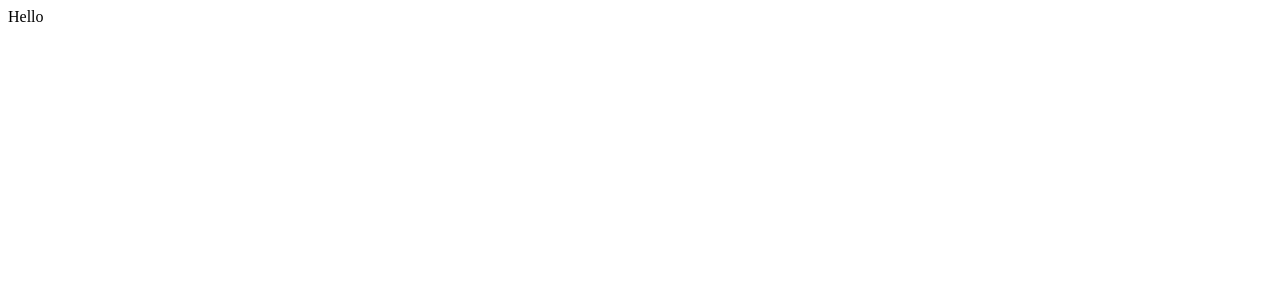
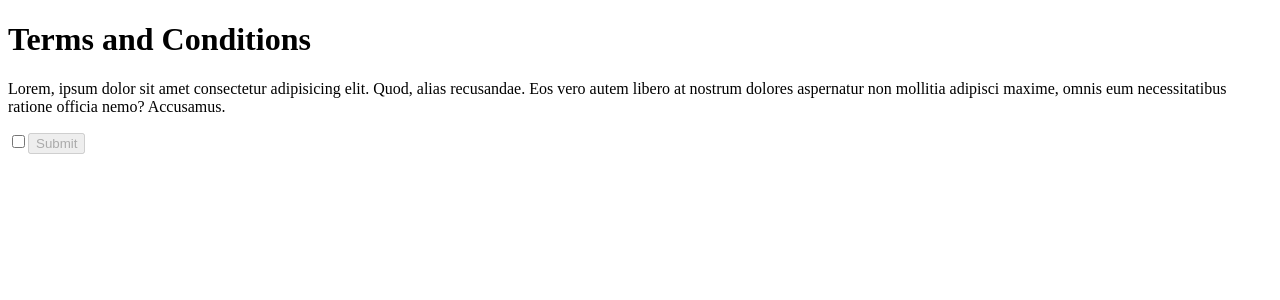
Before and after one commit to proniraj/react-testing, a React (Vite) app: page / in a window 1280 px wide. Shown: the top 300 px of the page. Built offline with nearby package versions, Linux system fonts and the light colour scheme.

Commit message:
Add @testing-library/user-event package and update dependencies

```diff
--- a/package.json
+++ b/package.json
@@ -35,6 +35,7 @@
     "@eslint/js": "^9.0.0",
     "@testing-library/jest-dom": "^6.4.2",
     "@testing-library/react": "^15.0.0",
+    "@testing-library/user-event": "^14.5.2",
     "@types/react": "^18.2.75",
     "@types/react-dom": "^18.2.24",
     "@typescript-eslint/eslint-plugin": "^6.21.0",
--- /dev/null
+++ b/src/app.tsx
@@ -0,0 +1,7 @@
+import TermsAndCondition from './components/TermsAndCondition';
+
+const App = () => {
+  return <TermsAndCondition />;
+};
+
+export default App;
--- /dev/null
+++ b/src/components/TermsAndCondition.tsx
@@ -0,0 +1,21 @@
+import { Fragment, useState } from 'react';
+
+const TermsAndCondition = () => {
+  const [isChecked, setIsChecked] = useState<boolean>(false);
+
+  return (
+    <Fragment>
+      <h1>Terms and Conditions</h1>
+      <p>
+        Lorem, ipsum dolor sit amet consectetur adipisicing elit. Quod, alias recusandae. Eos vero autem libero at
+        nostrum dolores aspernatur non mollitia adipisci maxime, omnis eum necessitatibus ratione officia nemo?
+        Accusamus.
+      </p>
+      <input type="checkbox" id="agree" checked={isChecked} onChange={() => setIsChecked(!isChecked)} />
+
+      <button disabled={!isChecked}>Submit</button>
+    </Fragment>
+  );
+};
+
+export default TermsAndCondition;
--- a/src/main.tsx
+++ b/src/main.tsx
@@ -1,4 +1,9 @@
 import React from 'react';
 import ReactDOM from 'react-dom/client';
+import App from './app';
 
-ReactDOM.createRoot(document.getElementById('root')!).render(<React.StrictMode>Hello</React.StrictMode>);
+ReactDOM.createRoot(document.getElementById('root')!).render(
+  <React.StrictMode>
+    <App />
+  </React.StrictMode>
+);
```
Also changed, not shown: 2 other files (tests, documents, lock files or other folders).
